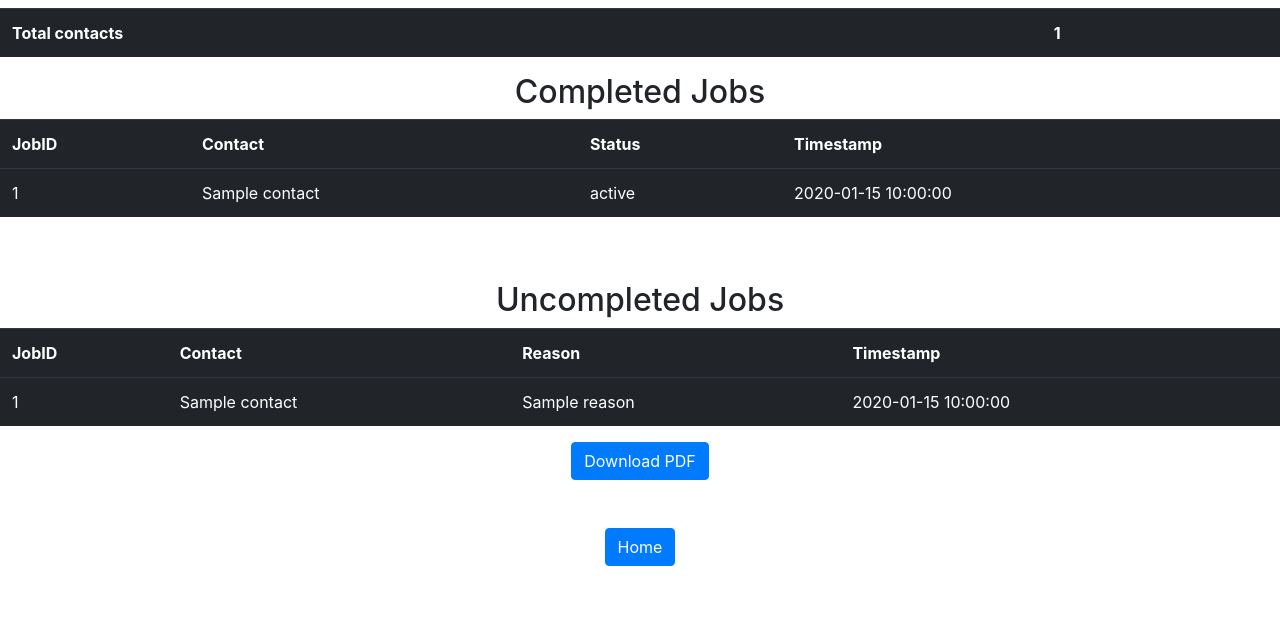
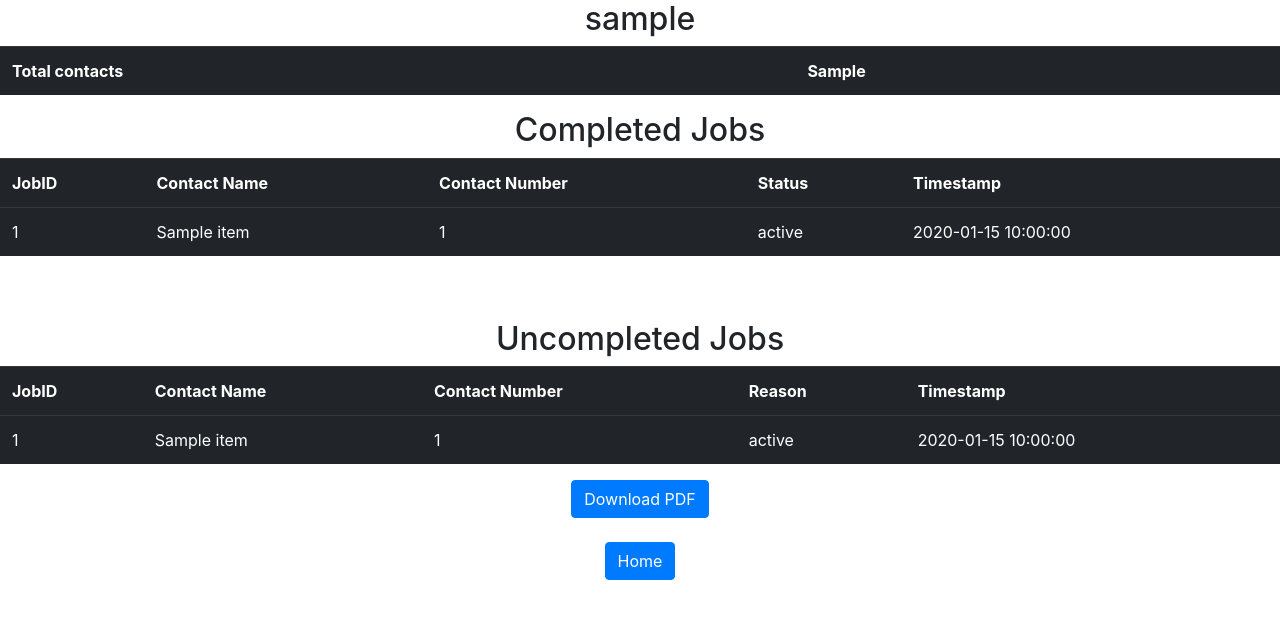
Before and after one commit to datastunt/AutomationOldversion, a Flask app: template templates/logs_table.html in a window 1280 px wide. Shown: the top 619 px of the page. Run offline with Flask 3, Linux system fonts and the light colour scheme; the template is opened without the code that fills it: most values are stand-ins (such as "Sample title", 1, 10 or a date in 2020); lists and menus that the app fills with data are empty; some libraries are stand-ins or nearby versions.

Commit message:
new report changes

```diff
--- a/engine.py
+++ b/engine.py
@@ -9,18 +9,18 @@ import pandas as pd
 from PIL import Image
 from io import BytesIO
 from flask import app, Flask
+from webdriver_setup import *
 from datetime import datetime
-from urllib3.exceptions import NewConnectionError
-from webdriver_setup import *
 from googletrans import Translator
 from matplotlib import pyplot as plt
 from selenium.webdriver.common.by import By
+from urllib3.exceptions import NewConnectionError
 from selenium.webdriver.common.keys import Keys
 from selenium.webdriver.support.ui import WebDriverWait
 from selenium.webdriver.support import expected_conditions as EC
-from selenium.common.exceptions import InvalidSessionIdException, WebDriverException, NoSuchElementException, \
-    TimeoutException
+from selenium.common.exceptions import InvalidSessionIdException, WebDriverException, NoSuchElementException, TimeoutException
 from datastorage import uncompleted_contact, completed_contact, current_contact_data_status, job_time
+
 
 app = Flask(__name__)
 matplotlib.use('Agg')
@@ -40,8 +40,8 @@ def handle_request(request_type):
             outer_driver = global_driver
             return outer_driver
         elif request_type == "take_qr_code_screenshot" and outer_driver is not None:
-            outer_driver.get("https://web.whatsapp.com/")
-            return outer_driver
+            driver = outer_driver.get("https://web.whatsapp.com/")
+            return driver
         elif request_type == "run_automation" and outer_driver is not None:
             return outer_driver
         elif request_type == "run_automation" and outer_driver is None:
@@ -118,7 +118,7 @@ def take_qr_code_screenshot():
 def check_user(session):
     driver = handle_request("check_user")
     try:
-        time.sleep(15.5)
+        time.sleep(25.5)
         select_user = driver.find_element(By.CSS_SELECTOR,
                                           "div.x10l6tqk.x13vifvy.x17qophe.x78zum5.x6s0dn4.xl56j7k.xh8yej3.x5yr21d.x705qin.xsp8fsz")
         select_user.click()
@@ -127,7 +127,7 @@ def check_user(session):
         username = session.setdefault('username', []).append(login_user.text)
         return username
     except:
-        return None
+        pass
 
 
 # To Log out the user,  if user is not logged in then qrcode function is called
--- a/main.py
+++ b/main.py
@@ -9,17 +9,18 @@ app.secret_key = '@wpAutomation321'
 
 @app.route("/")
 def home():
+    session.clear()
     return render_template('index.html')
 
 
 @app.route("/automation", methods=['POST'])
 def automation():
+    session.clear()
     # media = request.files.get('media_content')
     video = request.files.get('video_content')
     video = upload_file(video)
     text = request.form.get('message')
     bulk_file = request.files.get('bulkFile')
-    session.clear()
     run_automation(bulk_file, video, text, session)
     completed_task = session.get('completed_task', [])
     uncompleted_task = session.get('uncompleted_task', [])
--- a/templates/index.html
+++ b/templates/index.html
@@ -197,10 +197,6 @@
                         qrCodeImgPop.style.display = 'block';
                     }
 
-                    // Hide the QR code popup after 15 seconds
-                    setTimeout(function () {
-                        hideQRCode();
-                    }, 15000); // 15 seconds in milliseconds
 
                     // Add event listener to hide QR code when clicked anywhere
                     document.body.addEventListener('click', hideQRCodeOnClick);
@@ -214,7 +210,7 @@
                     var user = document.getElementById('login-user');
                     var UserPop = document.getElementById('UserPopup');
                     if (existUser) {
-                        user.innerText = "[" + existUser.user + " - User Logged In" + "]";
+                        user.innerText = "[" + existUser.user + " User Logged In" + "]";
                         user.style.display = 'block';
                         UserPop.style.display = 'block';
                         qrCodeImg.style.display = 'none';
--- a/templates/logs_table.html
+++ b/templates/logs_table.html
@@ -19,26 +19,28 @@
 </head>
 <body>
 {% if result %}
-    <h2 align="center"></h2>
+    <h2 align="center">{{ result['username'] }}</h2>
         <table class="table table-dark table-hover">
         <tr>
             <th>Total contacts</th>
-            <th> {{ result['contact_length'] }} </th>
+            <th> {{ result['contact_persons'] }} </th>
         </tr>
     </table>
     <h2 align="center">Completed Jobs</h2>
     <table class="table table-dark table-hover">
         <tr>
             <th>JobID</th>
-            <th>Contact</th>
+            <th>Contact Name</th>
+            <th>Contact Number</th>
             <th>Status</th>
             <th>Timestamp</th>
         </tr>
 
         {% for item in result['completed_task'] %}
         <tr>
-            <td>{{ item['JobID'] }}</td>
-            <td>{{ item.get('contact', '') }}</td>
+            <td>{{ item['jobid'] }}</td>
+            <td>{{ item['contact_name'] }}</td>
+            <td>{{ item['contact_number'] }}</td>
             <td>{{ item['status'] }}</td>
             <td>{{ item['timestamp'] }}</td>
         </tr>
@@ -51,15 +53,17 @@
     <table class="table table-dark table-hover">
         <tr>
             <th>JobID</th>
-            <th>Contact</th>
+            <th>Contact Name</th>
+            <th>Contact Number</th>
             <th>Reason</th>
             <th>Timestamp</th>
         </tr>
         {% for item in result['uncompleted_task'] %}
         <tr>
-            <td>{{ item['JobID'] }}</td>
-            <td>{{ item.get('contact', '') }}</td>
-            <td>{{ item['reason'] }}</td>
+            <td>{{ item['jobid'] }}</td>
+            <td>{{ item['contact_name'] }}</td>
+            <td>{{ item['contact_number'] }}</td>
+            <td>{{ item['status'] }}</td>
             <td>{{ item['timestamp'] }}</td>
         </tr>
         {% endfor %}
@@ -67,13 +71,13 @@
 {% else %}
     <h2 align="center">No jobs available</h2>
 {% endif %}
-<form action="/download_pdf" method="get">
-    <button type="submit" class="center-block btn btn-primary">Download PDF</button>
-</form>
+
+    <form action="/download_pdf" method="get">
+         <button type="submit" class="center-block btn btn-primary">Download PDF</button>
+    </form>
 <br>
-<br>
-<form action="/" method="get">
-    <button type="submit" class="center-block btn btn-primary">Home</button>
-</form>
+<div align="center" class="form-group">
+    <a href="/" class="btn btn-primary">Home</a>
+</div>
 </body>
 </html>
```
